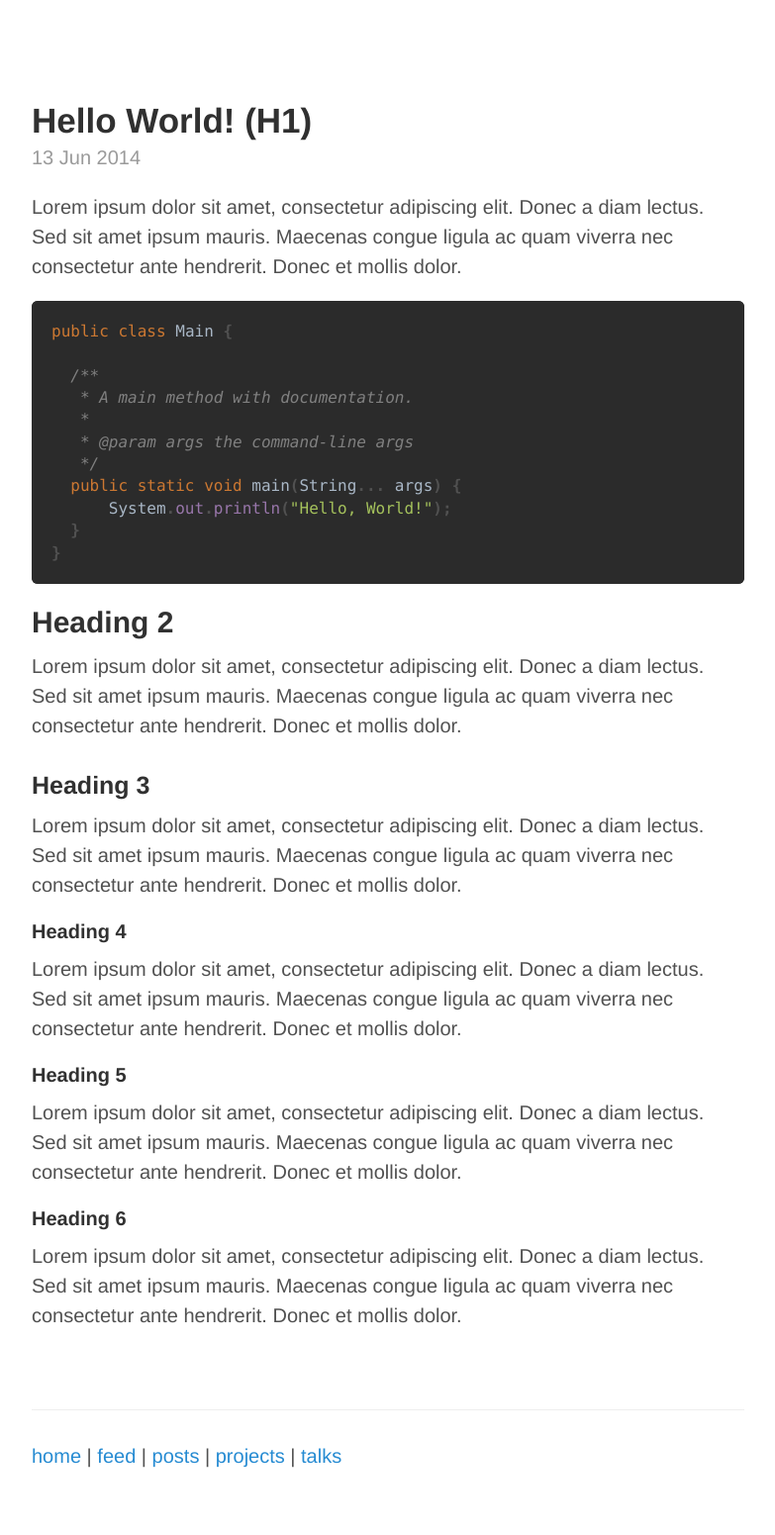
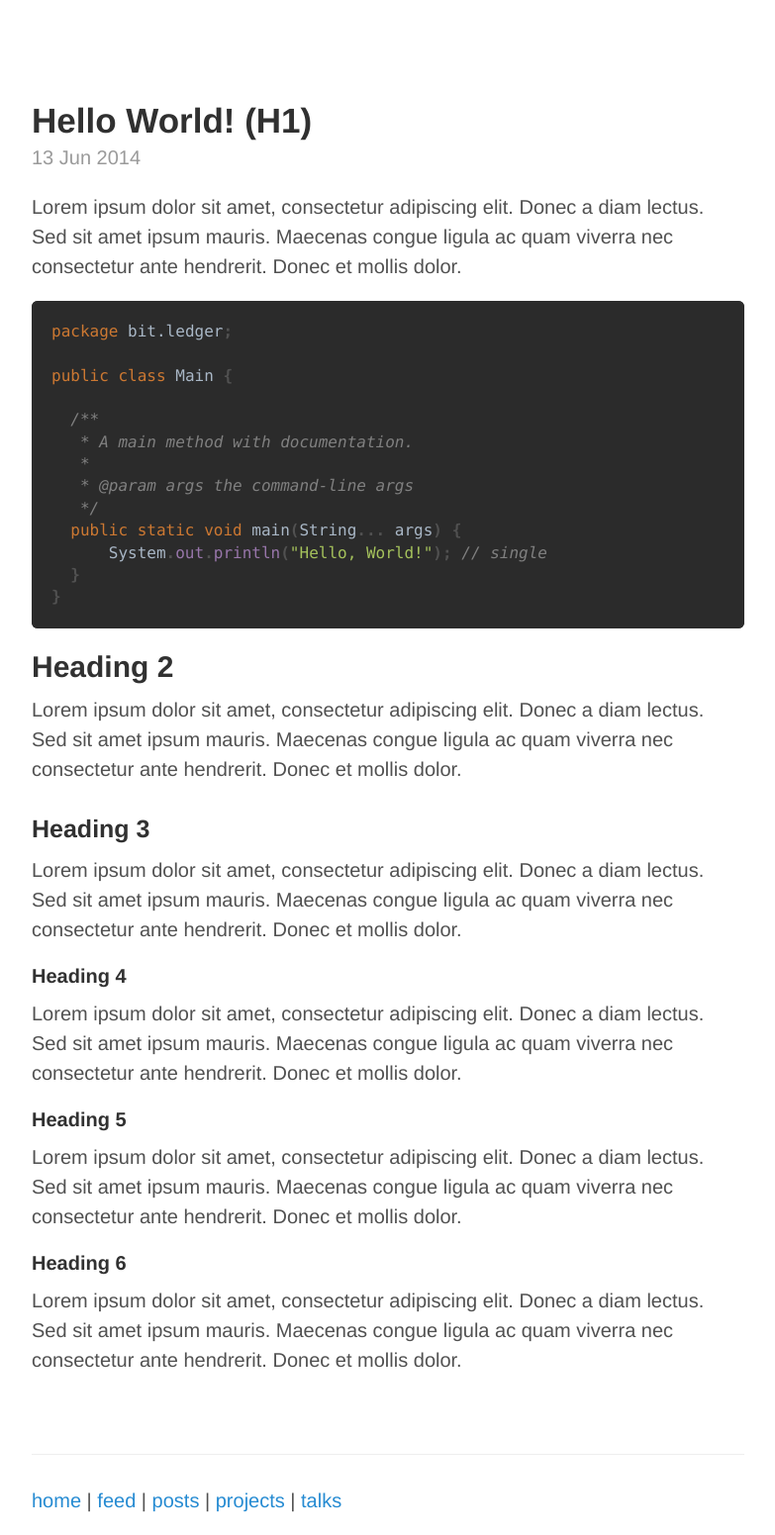
Before and after one commit to chiyodad/cbeams.github.io, a Jekyll site: the page built from _posts/2014-06-13-hello-world.md, in a window 1280 px wide. Shown: the whole page at 99% size, without its empty margins (248-1031 px from the left). Built offline with Jekyll 4.4.1, drawn with Linux system fonts in a browser that asks for light colours; Markdown is read by kramdown in place of the engine named in the settings; before the commit the page ends 1506 px from its top, so only the background shows below that.

Commit message:
Update example code snippet
 - Include package statement
 - Include single line comment

````diff
--- a/_posts/2014-06-13-hello-world.md
+++ b/_posts/2014-06-13-hello-world.md
@@ -6,6 +6,8 @@ title: Hello World! (H1)
 Lorem ipsum dolor sit amet, consectetur adipiscing elit. Donec a diam lectus. Sed sit amet ipsum mauris. Maecenas congue ligula ac quam viverra nec consectetur ante hendrerit. Donec et mollis dolor.
 
 ```java
+package bit.ledger;
+
 public class Main {
 
   /**
@@ -14,7 +16,7 @@ public class Main {
    * @param args the command-line args
    */
   public static void main(String... args) {
-      System.out.println("Hello, World!");
+      System.out.println("Hello, World!"); // single
   }
 }
 ```
````
